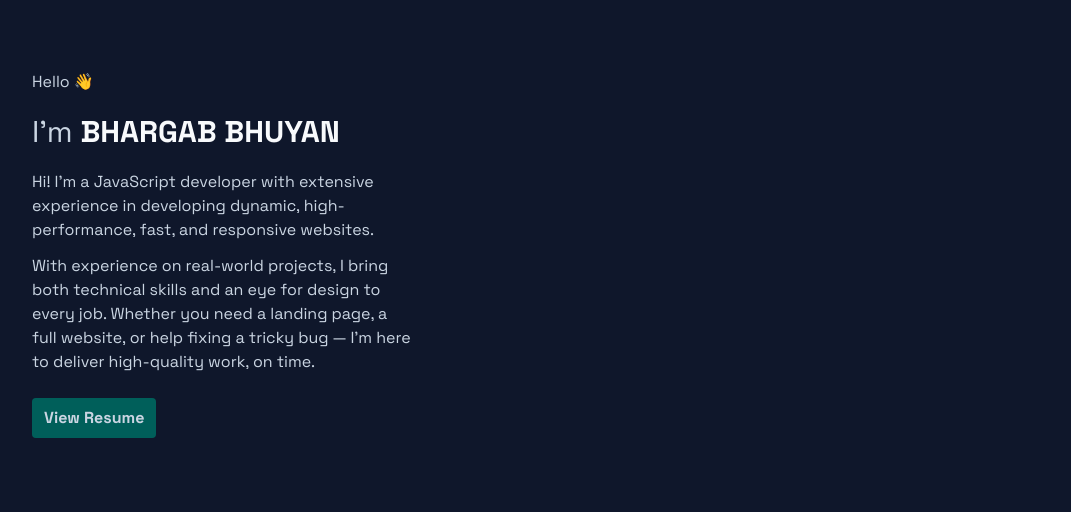
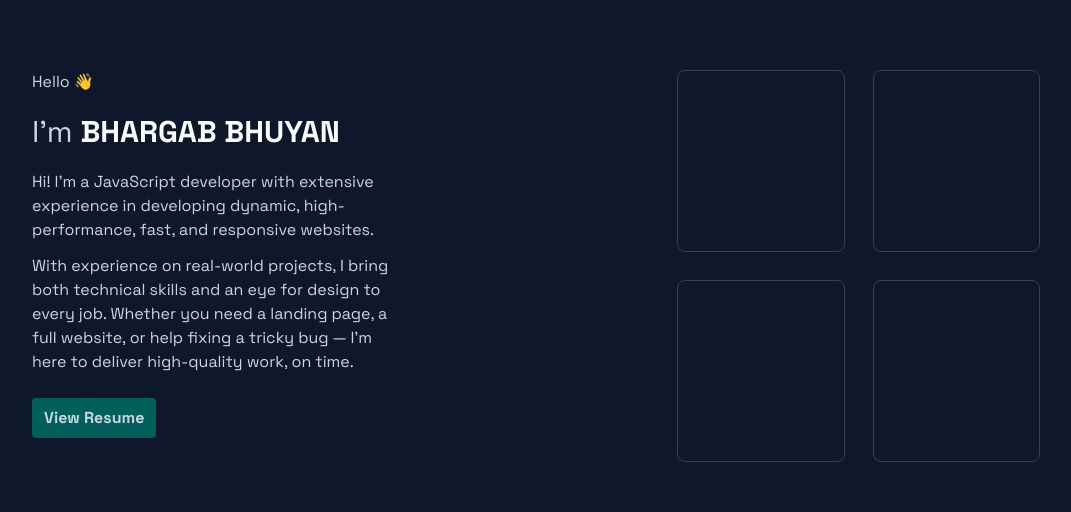
Before and after one commit to bhargablinx/portfolio, a website: page src/index.html in a window 1280 px wide. Shown: the part 142-654 px from the top of the page, without its empty margins (64-1135 px from the left). Drawn offline with Linux system fonts and the light colour scheme; a web font is replaced by a local one.

Commit message:
hero section 70% completed just need to make responside

```diff
--- a/src/index.html
+++ b/src/index.html
@@ -13,8 +13,8 @@
       <div class="text-center text-xl text-slate-500 flex-1 sm:text-2xl">
         Bhargab
       </div>
-      <div class="flex-1">
-        <div class="sm:w-96">
+      <div class="flex-1 flex justify-between">
+        <div class="sm:w-1/3">
           <div>Hello 👋</div>
           <div class="text-2xl my-5 sm:text-3xl">
             I'm <span class="font-bold text-slate-50">BHARGAB BHUYAN</span>
@@ -38,7 +38,12 @@
             View Resume
           </div>
         </div>
-        <div class=""></div>
+        <div class="w-1/3 mr-20 grid grid-flow-col grid-rows-2 gap-7">
+          <div class="border border-slate-700 rounded-lg"></div>
+          <div class="border border-slate-700 rounded-lg"></div>
+          <div class="border border-slate-700 rounded-lg"></div>
+          <div class="border border-slate-700 rounded-lg"></div>
+        </div>
       </div>
       <div class="flex-1"></div>
     </section>
```
Also changed, not shown: src/output.css.
